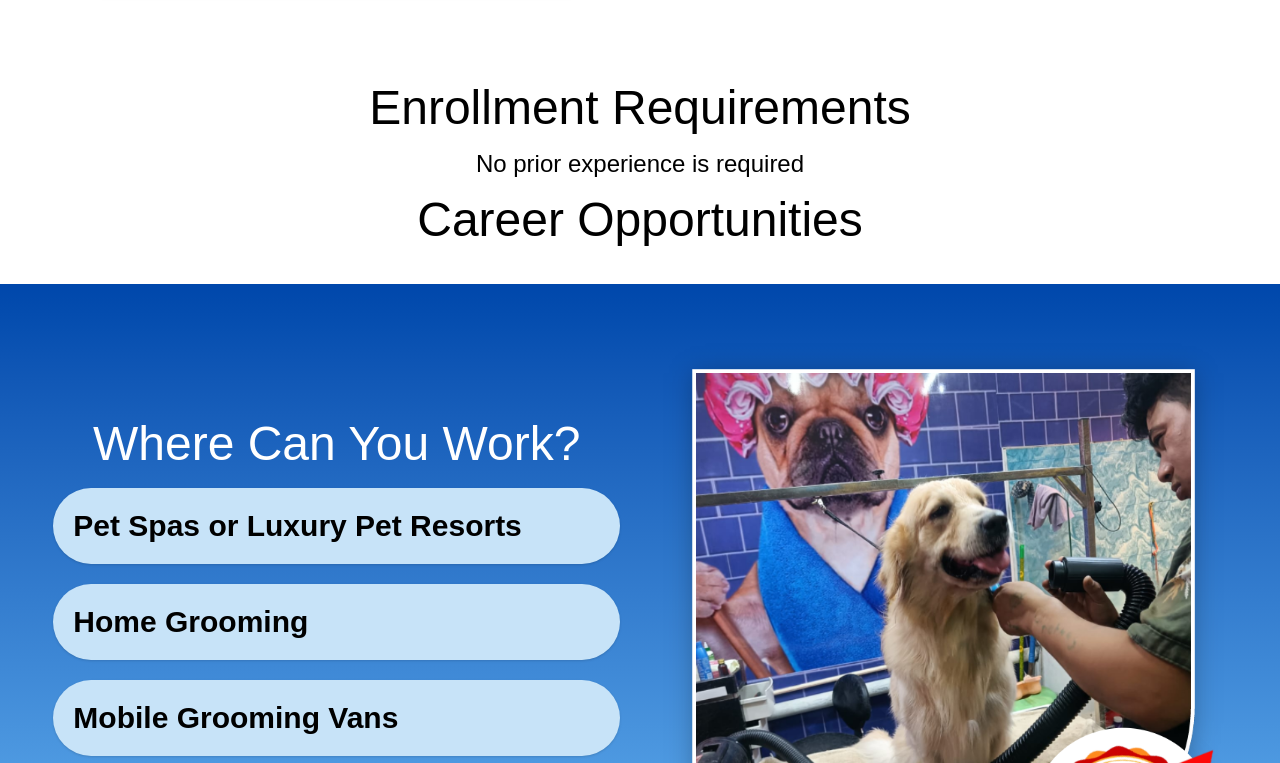
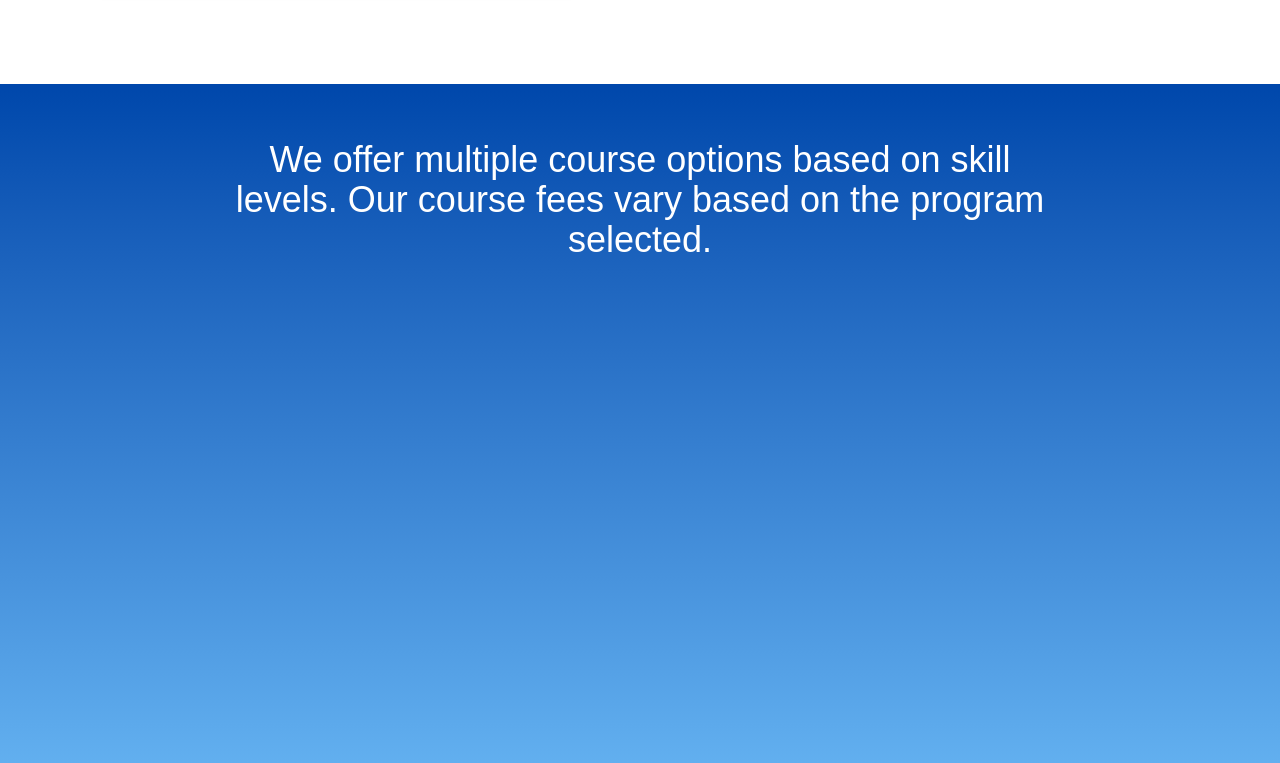
Before and after one commit to sumonDev9/PetGroomingPromo, a React (Vite) app: page / in a window 1280 px wide. Shown: the part 4677-5440 px from the top of the page. Built offline with nearby package versions, Linux system fonts and the light colour scheme; a web font is replaced by a local one.

Commit message:
Add base CourseOfferings component with introductory message and styling

```diff
--- /dev/null
+++ b/src/components/CourseOfferings.jsx
@@ -0,0 +1,15 @@
+import React from 'react';
+
+const CourseOfferings = () => {
+    return (
+        <div className='bg-gradient-to-b from-[#0047AB] to-[#73C2FB] py-14 mt-0 min-h-screen'>
+            {/* heading */}
+           <h1 className='pet-text text-white text-4xl  max-w-[850px] mx-auto text-center'>
+            We offer multiple course options based on skill levels. Our course fees vary based on the program selected.
+           </h1>
+
+        </div>
+    );
+};
+
+export default CourseOfferings;
--- a/src/pages/Home.jsx
+++ b/src/pages/Home.jsx
@@ -5,11 +5,12 @@ import GroomingCourseInfo from '../components/GroomingCourseInfo';
 import OurProcesse from '../components/OurProcesse';
 import CourseModules from '../components/CourseModules';
 import CourseMethodology from '../components/CourseMethodology';
+import CourseOfferings from '../components/CourseOfferings';
 // import Happygraduates from '../components/Happygraduates';
 // import FaqPetWelcome from '../components/FaqPetWelcome';
 // import EarningOpportunityBanner from '../components/EarningOpportunityBanner';
 // import CertificatePerson from '../components/CertificatePerson';
-import CareerOpportunitySection from '../components/CareerOpportunitySection';
+// import CareerOpportunitySection from '../components/CareerOpportunitySection';
 
 const Home = () => {
     return (
@@ -20,7 +21,8 @@ const Home = () => {
           <OurProcesse />
           <CourseModules />
           <CourseMethodology />
-          <CareerOpportunitySection />
+          <CourseOfferings />
+          {/* <CareerOpportunitySection /> */}
           {/* <Happygraduates />
           <FaqPetWelcome />
           <CertificatePerson />
```
